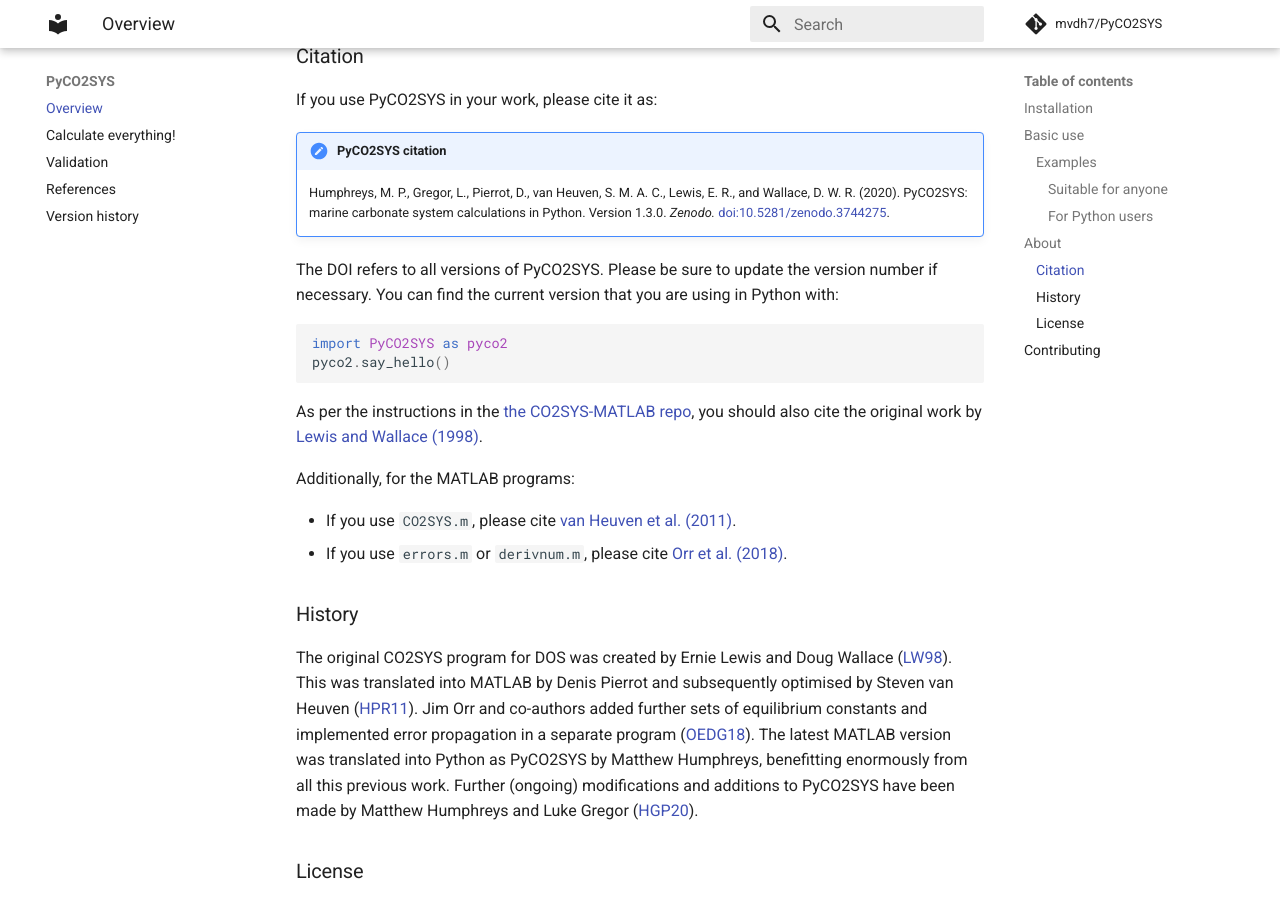
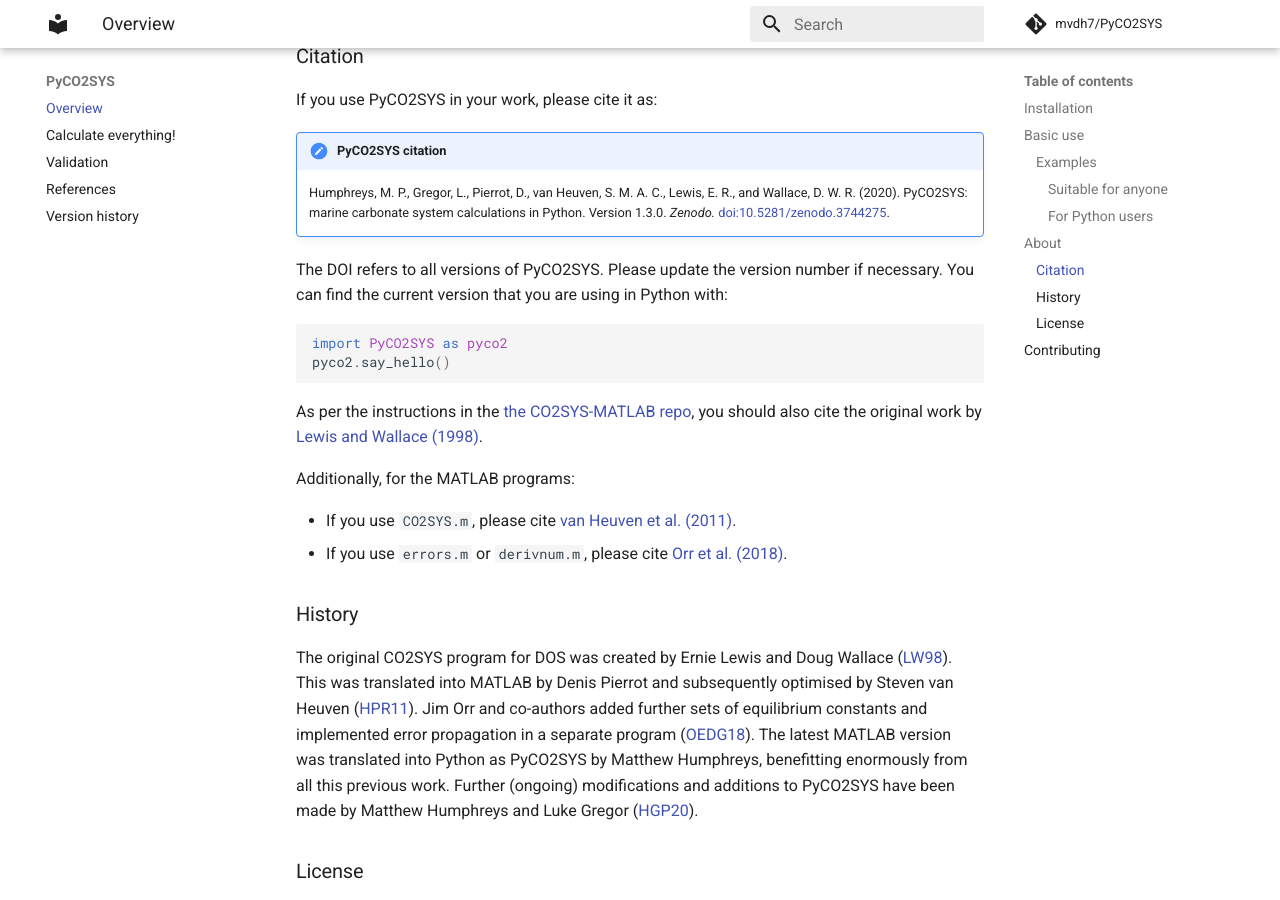
Before and after one commit to mvdh7/PyCO2SYS, an MkDocs documentation site: the page built from docs/index.md, in a window 1280 px wide and 900 px high, scrolled down 1561 px. Built offline with MkDocs 1.6.1 and Material for MkDocs 9.7.7, drawn with Linux system fonts in a browser that asks for light colours; comment, search, counter and statistics services are not loaded.

```diff
--- a/docs/index.md
+++ b/docs/index.md
@@ -55,7 +55,7 @@ If you use PyCO2SYS in your work, please cite it as:
 !!! note "PyCO2SYS citation"
     Humphreys, M. P., Gregor, L., Pierrot, D., van Heuven, S. M. A. C., Lewis, E. R., and Wallace, D. W. R. (2020).  PyCO2SYS: marine carbonate system calculations in Python.  Version 1.3.0.  *Zenodo.*  [doi:10.5281/zenodo.3744275](http://doi.org/10.5281/zenodo.3744275).
 
-The DOI refers to all versions of PyCO2SYS.  Please be sure to update the version number if necessary.  You can find the current version that you are using in Python with:
+The DOI refers to all versions of PyCO2SYS.  Please update the version number if necessary.  You can find the current version that you are using in Python with:
 
     :::python
     import PyCO2SYS as pyco2
```
Also changed, not shown: README.md (+1 -1 lines).
